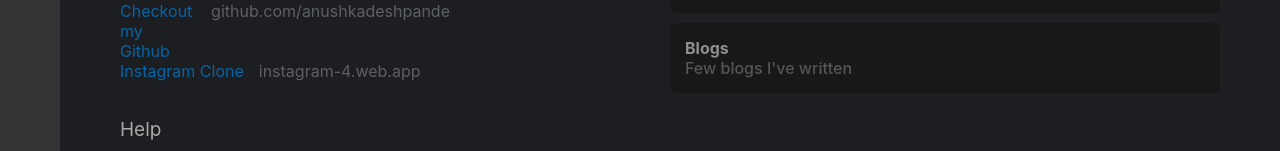
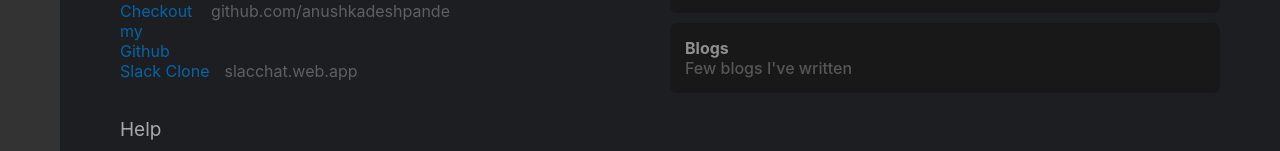
Before and after one commit to anushkadeshpande/vscode-theme-portfolio, a React (Create React App) app: page / in a window 1280 px wide. Shown: the part 393-544 px from the top of the page. Built offline with nearby package versions, Linux system fonts and the light colour scheme; no server answers.

Commit message:
refactor: updated homepage

```diff
--- a/src/pages/Home.js
+++ b/src/pages/Home.js
@@ -44,8 +44,8 @@ const Home = () => {
               </li>
 
               <li>
-                <a href="https://instagram-4.web.app" target="_blank">Instagram Clone</a>
-                <p>instagram-4.web.app</p>
+                <a href="https://slacchat.web.app" target="_blank">Slack Clone</a>
+                <p>slacchat.web.app</p>
               </li>
             </ul>
           </div>
```
